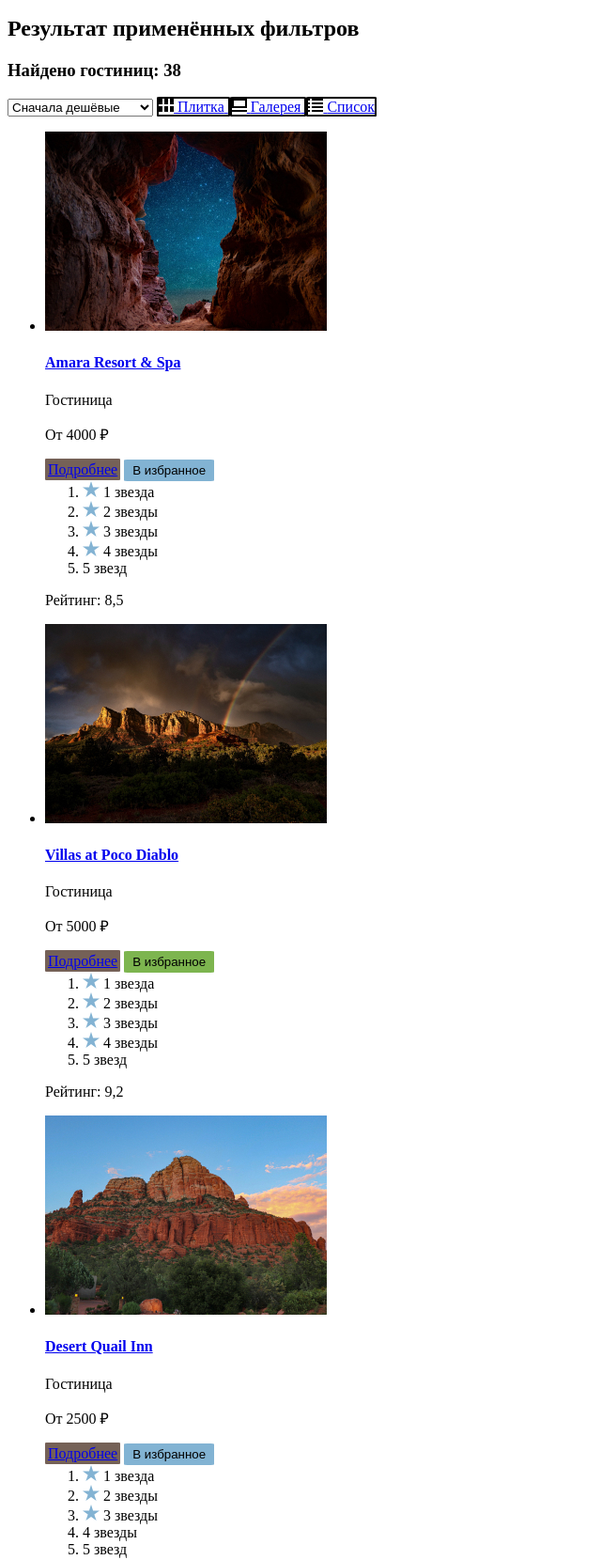
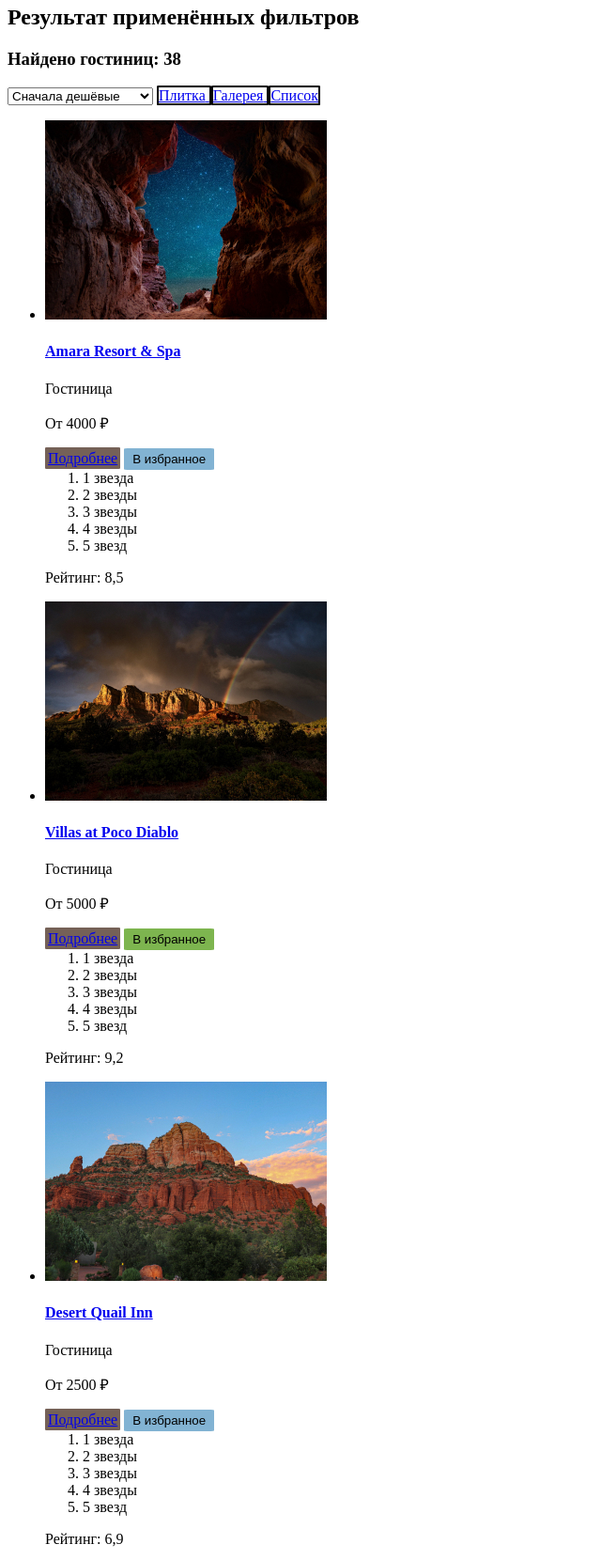
Before and after one commit to htmlacademy-htmlcss/2373599-sedona-38, a plain HTML site: page catalog.html in a window 1280 px wide. Shown: the part 758-2418 px from the top of the page at 94% size, without its empty margins (0-640 px from the left). Drawn offline with Linux system fonts and the light colour scheme.

Commit message:
Удаляет изображения из HTML кода

```diff
--- a/catalog.html
+++ b/catalog.html
@@ -25,13 +25,11 @@
         <ul class="navigation-list navigation-user">
           <li class="navigation-item">
             <a class="navigation-link" href="#">
-              <img class="search" src="images/search.svg" alt="Лупа">
               <span class="visually-hidden">Поиск</span>
             </a>
           </li>
           <li class="navigation-item">
             <a class="navigation-link" href="#">
-              <img class="heart" src="images/heart.svg" alt="Сердце">
               <span class="visually-hidden">Избранное</span>
               <span class="number-of-likes">12</span>
             </a>
@@ -119,15 +117,12 @@
             <option value="expensive">Сначала дорогие</option>
           </select>
           <a class="button button-view" href="#">
-            <img src="images/Tile.svg" alt="">
             <span class="visually-hidden">Плитка</span>
           </a>
           <a class="button button-view" href="#">
-            <img src="images/Gallery.svg" alt="">
             <span class="visually-hidden">Галерея</span>
           </a>
           <a class="button button-view" href="#">
-            <img src="images/List.svg" alt="">
             <span class="visually-hidden">Список</span>
           </a>
           <ul class="product-list">
@@ -145,19 +140,15 @@
               <div class="group">
                 <ol class="rating-hotels">
                   <li class="stars">
-                    <img src="images/star.svg" alt="">
                     <span class="visually-hidden">1 звезда</span>
                   </li>
                   <li class="stars">
-                    <img src="images/star.svg" alt="">
                     <span class="visually-hidden">2 звезды</span>
                   </li>
                   <li class="stars">
-                    <img src="images/star.svg" alt="">
                     <span class="visually-hidden">3 звезды</span>
                   </li>
                   <li class="active">
-                    <img src="images/star.svg" alt="">
                     <span class="visually-hidden">4 звезды</span>
                   </li>
                   <li class="stars">
@@ -181,19 +172,15 @@
               <div class="group">
                 <ol class="rating-hotels">
                   <li class="stars">
-                    <img src="images/star.svg" alt="">
                     <span class="visually-hidden">1 звезда</span>
                   </li>
                   <li class="stars">
-                    <img src="images/star.svg" alt="">
                     <span class="visually-hidden">2 звезды</span>
                   </li>
                   <li class="stars">
-                    <img src="images/star.svg" alt="">
                     <span class="visually-hidden">3 звезды</span>
                   </li>
                   <li class="active">
-                    <img src="images/star.svg" alt="">
                     <span class="visually-hidden">4 звезды</span>
                   </li>
                   <li class="stars">
@@ -217,15 +204,12 @@
               <div class="group">
                 <ol class="rating-hotels">
                   <li class="stars">
-                    <img src="images/star.svg" alt="">
                     <span class="visually-hidden">1 звезда</span>
                   </li>
                   <li class="stars">
-                    <img src="images/star.svg" alt="">
                     <span class="visually-hidden">2 звезды</span>
                   </li>
                   <li class="active">
-                    <img src="images/star.svg" alt="">
                     <span class="visually-hidden">3 звезды</span>
                   </li>
                   <li class="stars">
@@ -252,11 +236,9 @@
               <div class="group">
                 <ol class="rating-hotels">
                   <li class="stars">
-                    <img src="images/star.svg" alt="">
                     <span class="visually-hidden">1 звезда</span>
                   </li>
                   <li class="active">
-                    <img src="images/star.svg" alt="">
                     <span class="visually-hidden">2 звезды</span>
                   </li>
                   <li class="stars">
@@ -310,19 +292,16 @@
     <ul class="social-list">
       <li class="social-item">
         <a class="social-link" href="https://vk.com/htmlacademy">
-          <img src="images/VK.svg" alt="">
           <span class="visually-hidden">Vkontakte</span>
         </a>
       </li>
       <li class="social-item">
         <a class="social-link" href="https://t.me/htmlacademy">
-          <img src="images/Telegram.svg" alt="">
           <span class="visually-hidden">Telegram</span>
         </a>
       </li>
       <li class="social-item">
         <a class="social-link" href="https://www.youtube.com/user/htmlacademyru">
-          <img src="images/Youtube.svg" alt="">
           <span class="visually-hidden">Youtube</span>
         </a>
       </li>
```
Also changed, not shown: index.html (+0 -8 lines).
